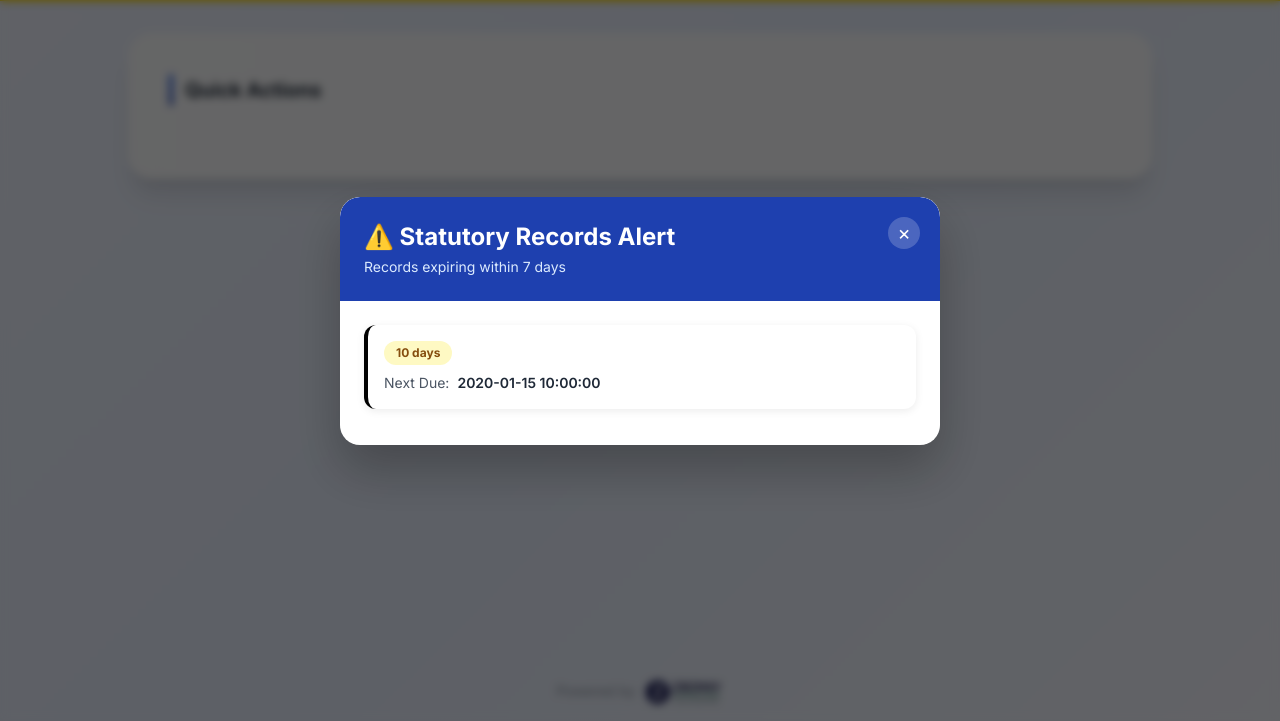
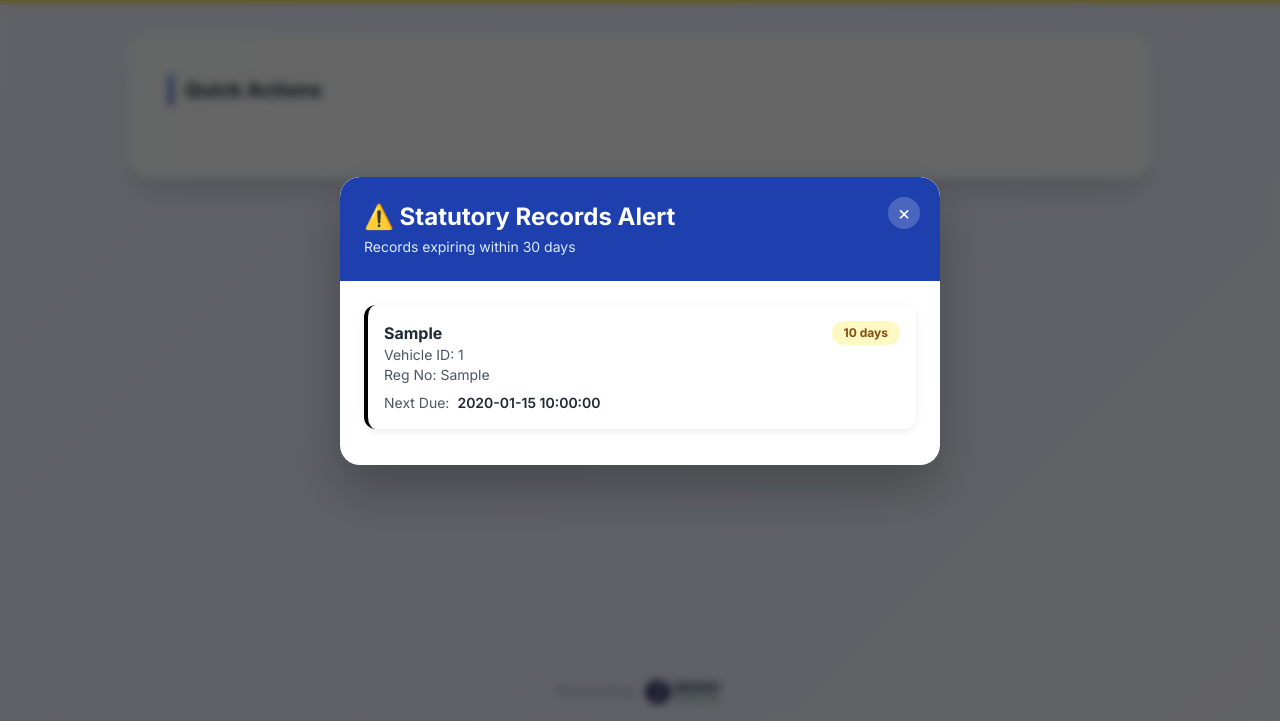
Before and after one commit to pmcdrivelogs/drivelogs, a Flask app: template templates/dashboard.html in a window 1280 px wide. Shown: the part 79-800 px from the top of the page. Run offline with Flask 3, Linux system fonts and the light colour scheme; the template is opened without the code that fills it: most values are stand-ins (such as "Sample title", 1, 10 or a date in 2020); some libraries are stand-ins or nearby versions.

Commit message:
Update notification for records expiring in 30 days

```diff
--- a/templates/dashboard.html
+++ b/templates/dashboard.html
@@ -337,7 +337,7 @@
     <div class="notification-modal">
       <div class="notification-header">
         <h2 class="text-2xl font-bold">⚠️ Statutory Records Alert</h2>
-        <p class="text-blue-100 text-sm mt-1">Records expiring within 7 days</p>
+        <p class="text-blue-100 text-sm mt-1">Records expiring within 30 days</p>
         <button class="notification-close" onclick="closeNotifications()">×</button>
       </div>
       <div class="notification-body">
@@ -345,8 +345,19 @@
           {% for alert in due_soon_alerts %}
             <div class="alert-item {{ alert.alert_type }}">
               <div class="flex justify-between items-start mb-2">
+                <div>
+                  <h3 class="font-bold text-gray-800">{{ alert.record_type|replace('_', ' ')|title }}</h3>
+                  <p class="text-sm text-gray-600">Vehicle ID: {{ alert.vehicle_id or alert.statutory_body_id }}</p>
+                  <p class="text-sm text-gray-600">Reg No: {{ alert.registration_no or 'N/A' }}</p>
+                </div>
                 <span class="px-3 py-1 rounded-full text-xs font-bold {% if alert.alert_type == 'overdue' %}bg-red-100 text-red-600{% else %}bg-yellow-100 text-yellow-800{% endif %}">
-                  {% if alert.days_remaining < 0 %}OVERDUE{% elif alert.days_remaining == 0 %}DUE TODAY{% else %}{{ alert.days_remaining }} days{% endif %}
+                  {% if alert.days_remaining < 0 %}
+                    OVERDUE
+                  {% elif alert.days_remaining == 0 %}
+                    DUE TODAY
+                  {% else %}
+                    {{ alert.days_remaining }} days
+                  {% endif %}
                 </span>
               </div>
               <div class="flex items-center gap-2 text-sm">
@@ -457,6 +468,7 @@
             <span class="subtitle">Generate Parts</span>
           </a>
           {% endif %}
+
 
           <!-- Scrap -->
           {% if 'Scrap' in modules %}
```
